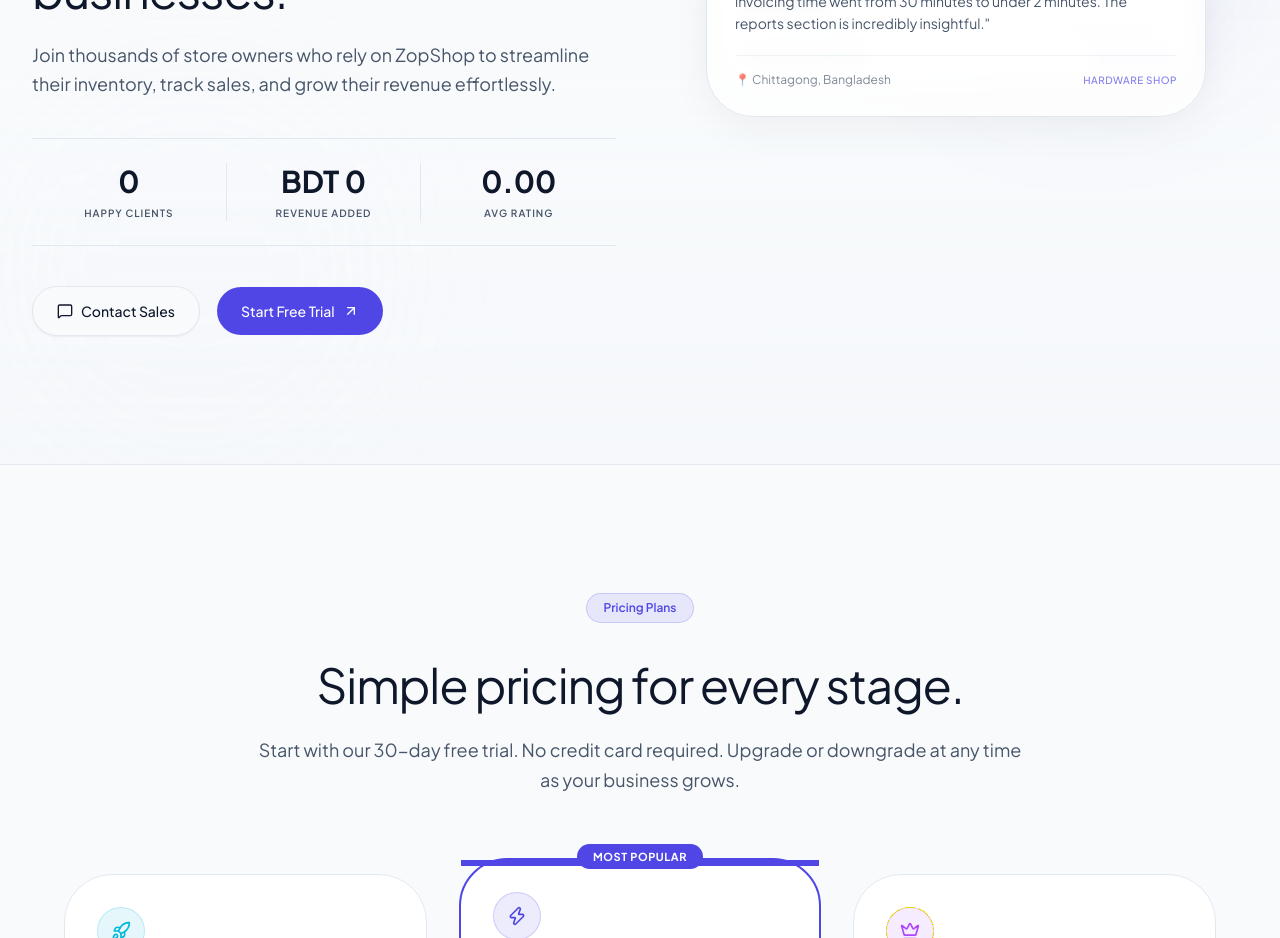
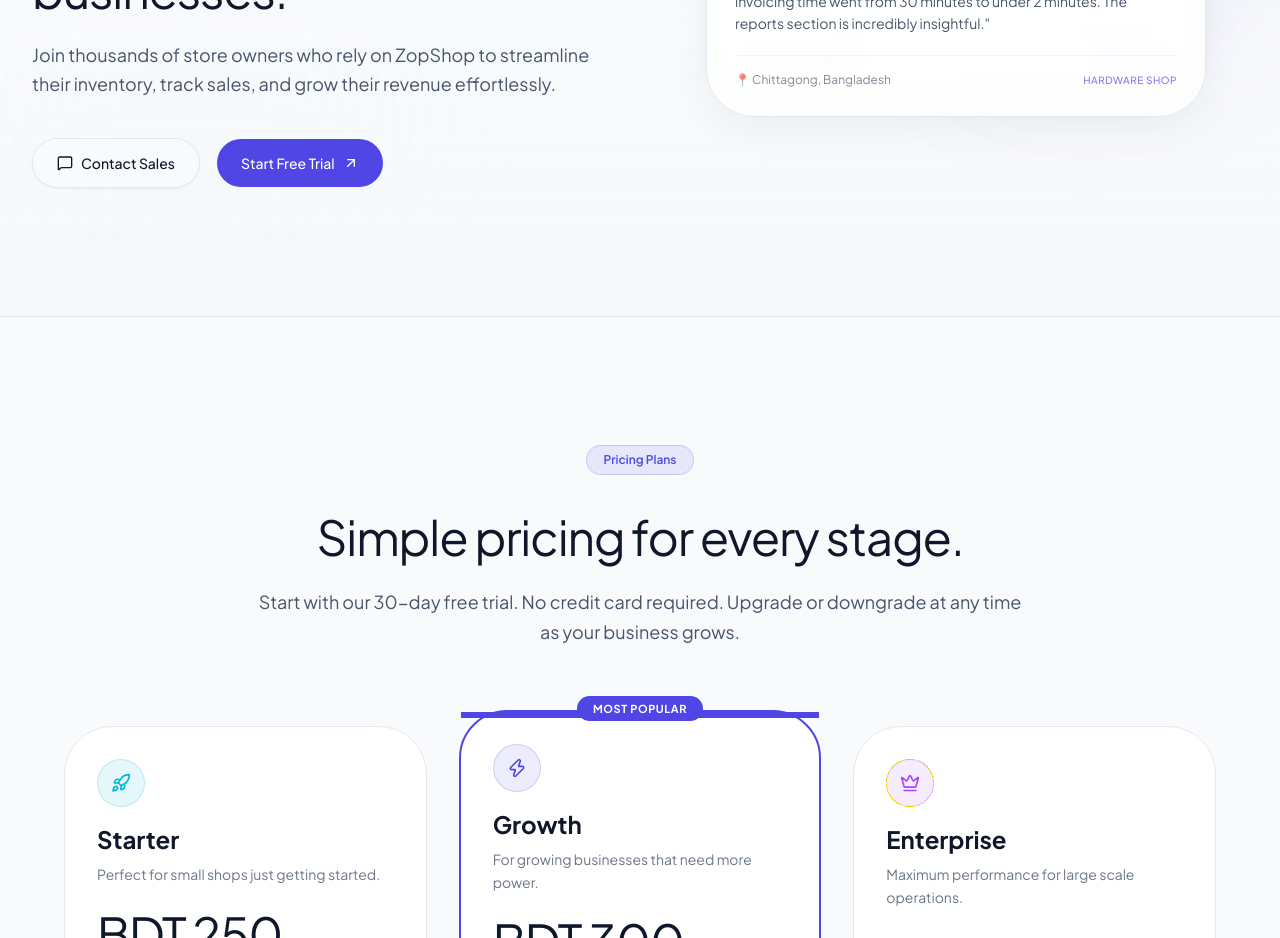
Before and after one commit to rashedulraha/zopshop-saas, a Next.js app: page / in a window 1280 px wide. Shown: the part 7080-8018 px from the top of the page. Built offline with nearby package versions, Linux system fonts and the light colour scheme.

Commit message:
clean: remove placeholder stats grid and adjust height in testimonials

```diff
--- a/src/components/sections/Testimonials.tsx
+++ b/src/components/sections/Testimonials.tsx
@@ -15,7 +15,6 @@ import {
 import { motion, AnimatePresence } from "framer-motion";
 import { Button } from "@/components/ui/button";
 import Link from "next/link";
-import Image from "next/image";
 
 const TESTIMONIALS = [
   {
@@ -180,40 +179,6 @@ export function Testimonials() {
                 effortlessly.
               </motion.p>
 
-              {/* Stats Grid */}
-              <motion.div
-                initial={{ opacity: 0, y: 20 }}
-                whileInView={{ opacity: 1, y: 0 }}
-                viewport={{ once: true }}
-                transition={{ duration: 0.5, delay: 0.3 }}
-                className="grid grid-cols-3 w-full border-t border-b border-border py-6 mb-10 divide-x divide-border"
-              >
-                <div className="flex flex-col items-center justify-center text-center px-2">
-                  <div className="text-2xl lg:text-3xl font-bold text-foreground">
-                    0
-                  </div>
-                  <div className="text-[10px] uppercase tracking-[0.1em] font-semibold text-muted-foreground mt-1.5">
-                    Happy Clients
-                  </div>
-                </div>
-                <div className="flex flex-col items-center justify-center text-center px-2">
-                  <div className="text-2xl lg:text-3xl font-bold text-foreground">
-                    BDT 0
-                  </div>
-                  <div className="text-[10px] uppercase tracking-[0.1em] font-semibold text-muted-foreground mt-1.5">
-                    Revenue Added
-                  </div>
-                </div>
-                <div className="flex flex-col items-center justify-center text-center px-2">
-                  <div className="text-2xl lg:text-3xl font-bold text-foreground">
-                    0.00
-                  </div>
-                  <div className="text-[10px] uppercase tracking-[0.1em] font-semibold text-muted-foreground mt-1.5">
-                    Avg Rating
-                  </div>
-                </div>
-              </motion.div>
-
               {/* Buttons */}
               <motion.div
                 initial={{ opacity: 0, y: 20 }}
@@ -244,7 +209,7 @@ export function Testimonials() {
             {/* RIGHT COLUMN - Card Stack */}
             {/* =========================================== */}
             <div className="relative w-full flex items-center justify-center mt-12 lg:mt-0">
-              <div className="relative w-full max-w-[500px] h-[440px]">
+              <div className="relative w-full max-w-[500px]">
                 <AnimatePresence mode="popLayout">
                   {cards
                     .slice(0, 3)
```
